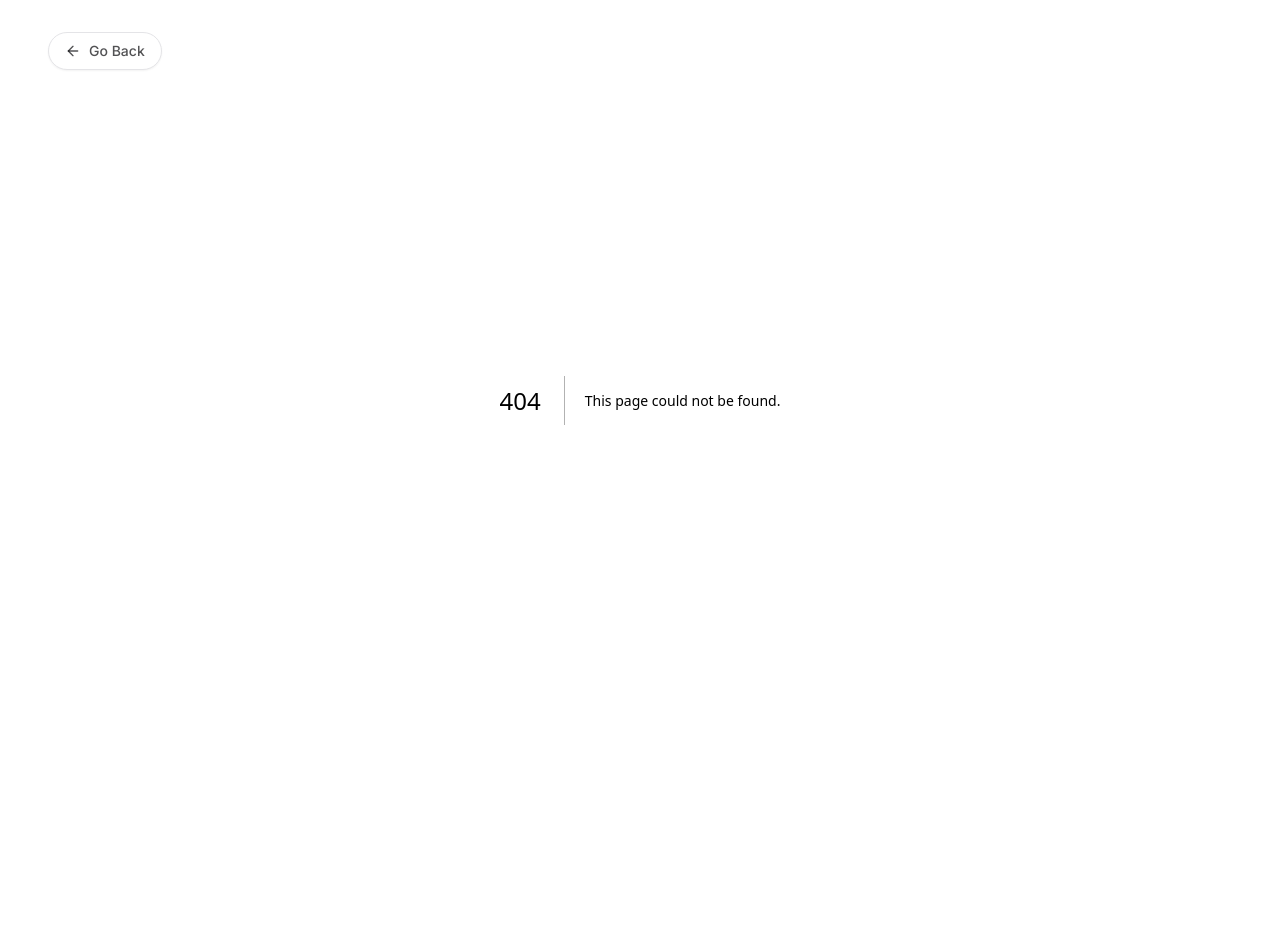
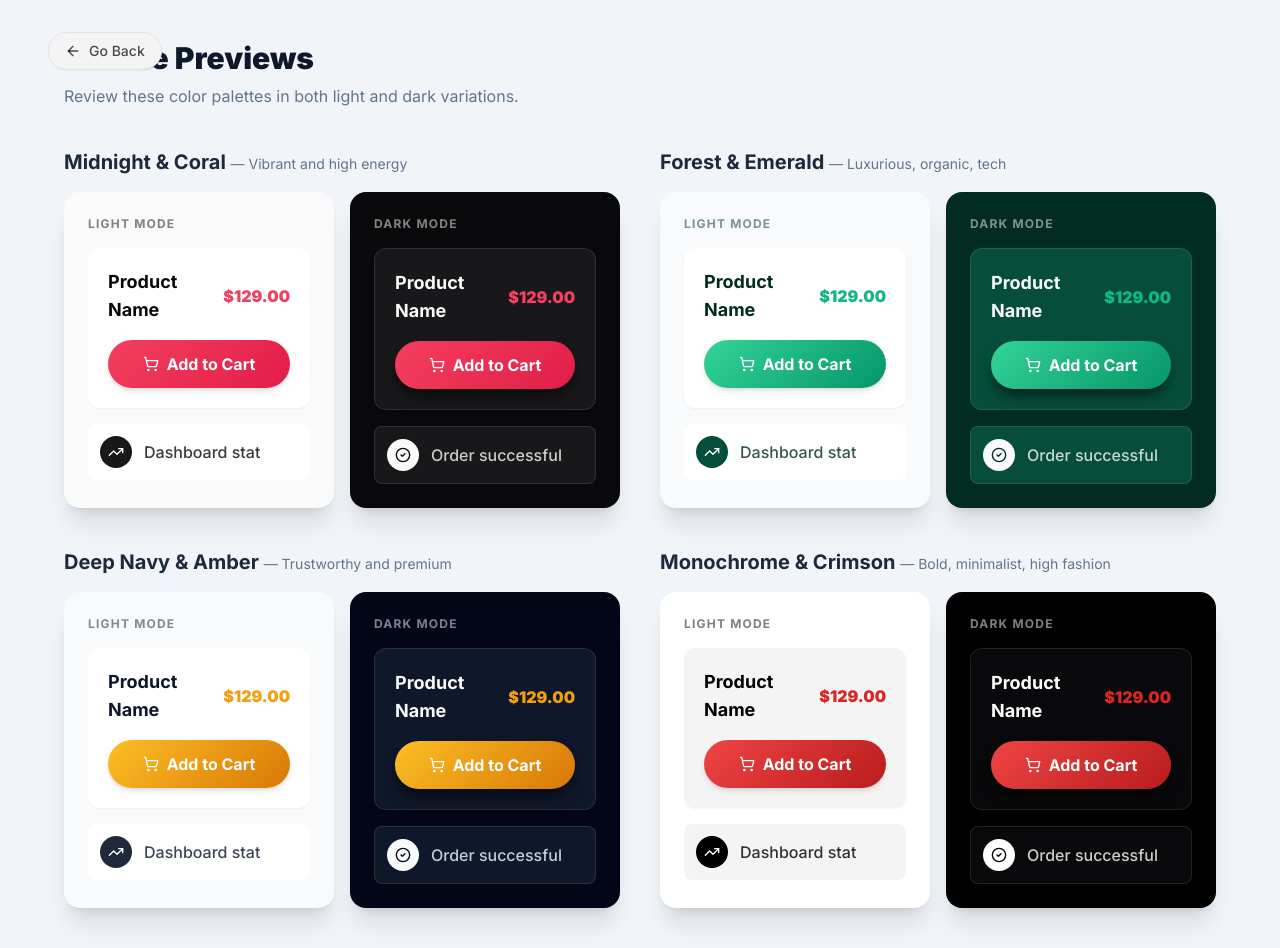
Before and after one commit to Rishabh893-ux/Bazaario-ECommerce-Platform, a Next.js app: page /theme-preview in a window 1280 px wide. Before the commit this address had no page. Before the commit the page ends 800 px from the top, so only its background shows below. Built offline with nearby package versions, Linux system fonts and the light colour scheme.

Commit message:
style: switch to Monochrome & Crimson premium theme

```diff
--- a/app/globals.css
+++ b/app/globals.css
@@ -7,21 +7,21 @@
 
 /* ─── Design Tokens ─── */
 :root {
-  --background: 250 250 250;
-  --card: 255 255 255;
-  --text-ink: 9 9 11;
+  --background: 255 255 255;
+  --card: 244 244 245;
+  --text-ink: 0 0 0;
   --border-subtle: 228 228 231;
-  --glow-brand: rgba(24, 24, 27, 0.15);
-  --glow-accent: rgba(99, 102, 241, 0.25);
+  --glow-brand: rgba(0, 0, 0, 0.1);
+  --glow-accent: rgba(220, 38, 38, 0.25);
 }
 
 .dark {
-  --background: 9 9 11;
-  --card: 24 24 27;
-  --text-ink: 250 250 250;
-  --border-subtle: 39 39 42;
-  --glow-brand: rgba(250, 250, 250, 0.1);
-  --glow-accent: rgba(99, 102, 241, 0.2);
+  --background: 0 0 0;
+  --card: 9 9 11;
+  --text-ink: 255 255 255;
+  --border-subtle: 24 24 27;
+  --glow-brand: rgba(255, 255, 255, 0.1);
+  --glow-accent: rgba(220, 38, 38, 0.35);
 }
 
 /* ─── Base ─── */
@@ -119,7 +119,7 @@
   /* Text gradient */
   .text-gradient {
     @apply text-transparent bg-clip-text;
-    background-image: linear-gradient(135deg, #6366F1 0%, #8B5CF6 40%, #D946EF 100%);
+    background-image: linear-gradient(135deg, #EF4444 0%, #DC2626 40%, #991B1B 100%);
   }
 
   /* Glass card */
--- /dev/null
+++ b/app/theme-preview/page.jsx
@@ -0,0 +1,157 @@
+"use client";
+
+import { CheckCircle2, ShoppingCart, TrendingUp } from "lucide-react";
+
+const THEMES = [
+  {
+    name: "Midnight & Coral",
+    description: "Vibrant and high energy",
+    colors: {
+      background: "#FAFAFA",
+      card: "#FFFFFF",
+      ink: "#09090B",
+      brand: "#18181B",
+      accent: "#F43F5E", // Rose/Coral
+      accentGradient: "linear-gradient(135deg, #F43F5E 0%, #E11D48 100%)"
+    },
+    darkColors: {
+      background: "#09090B",
+      card: "#18181B",
+      ink: "#FAFAFA",
+      brand: "#FAFAFA",
+    }
+  },
+  {
+    name: "Forest & Emerald",
+    description: "Luxurious, organic, tech",
+    colors: {
+      background: "#F8FAFC",
+      card: "#FFFFFF",
+      ink: "#022C22",
+      brand: "#064E3B",
+      accent: "#10B981", // Emerald
+      accentGradient: "linear-gradient(135deg, #34D399 0%, #059669 100%)"
+    },
+    darkColors: {
+      background: "#022C22",
+      card: "#064E3B",
+      ink: "#F8FAFC",
+      brand: "#F8FAFC",
+    }
+  },
+  {
+    name: "Deep Navy & Amber",
+    description: "Trustworthy and premium",
+    colors: {
+      background: "#F8FAFC",
+      card: "#FFFFFF",
+      ink: "#0F172A",
+      brand: "#1E293B",
+      accent: "#F59E0B", // Amber
+      accentGradient: "linear-gradient(135deg, #FBBF24 0%, #D97706 100%)"
+    },
+    darkColors: {
+      background: "#020617",
+      card: "#0F172A",
+      ink: "#F8FAFC",
+      brand: "#F8FAFC",
+    }
+  },
+  {
+    name: "Monochrome & Crimson",
+    description: "Bold, minimalist, high fashion",
+    colors: {
+      background: "#FFFFFF",
+      card: "#F4F4F5",
+      ink: "#000000",
+      brand: "#000000",
+      accent: "#DC2626", // Crimson Red
+      accentGradient: "linear-gradient(135deg, #EF4444 0%, #B91C1C 100%)"
+    },
+    darkColors: {
+      background: "#000000",
+      card: "#09090B",
+      ink: "#FFFFFF",
+      brand: "#FFFFFF",
+    }
+  }
+];
+
+export default function ThemePreview() {
+  return (
+    <div className="min-h-screen bg-slate-100 p-10 font-sans">
+      <div className="max-w-6xl mx-auto">
+        <h1 className="text-3xl font-black text-slate-900 mb-2">Theme Previews</h1>
+        <p className="text-slate-500 mb-10">Review these color palettes in both light and dark variations.</p>
+
+        <div className="grid xl:grid-cols-2 gap-10">
+          {THEMES.map((theme) => (
+            <div key={theme.name} className="flex flex-col gap-4">
+              <h2 className="text-xl font-bold text-slate-800">{theme.name} <span className="text-sm font-normal text-slate-500">— {theme.description}</span></h2>
+
+              <div className="flex flex-col sm:flex-row gap-4">
+                {/* Light Mode Preview */}
+                <div
+                  className="flex-1 rounded-2xl p-6 shadow-xl"
+                  style={{ backgroundColor: theme.colors.background, color: theme.colors.ink }}
+                >
+                  <p className="text-xs font-bold uppercase tracking-widest mb-4 opacity-50">Light Mode</p>
+
+                  <div className="rounded-xl p-5 shadow-sm mb-4" style={{ backgroundColor: theme.colors.card }}>
+                    <div className="flex justify-between items-center mb-4">
+                      <div className="font-bold text-lg">Product Name</div>
+                      <div className="font-black" style={{ color: theme.colors.accent }}>$129.00</div>
+                    </div>
+
+                    <button
+                      className="w-full py-3 rounded-full font-bold flex items-center justify-center gap-2 text-white shadow-md transition-transform hover:scale-105"
+                      style={{ background: theme.colors.accentGradient }}
+                    >
+                      <ShoppingCart size={16} /> Add to Cart
+                    </button>
+                  </div>
+
+                  <div className="flex items-center gap-3 p-3 rounded-lg" style={{ backgroundColor: theme.colors.card }}>
+                    <div className="p-2 rounded-full text-white" style={{ backgroundColor: theme.colors.brand }}>
+                      <TrendingUp size={16} />
+                    </div>
+                    <span className="font-medium opacity-80">Dashboard stat</span>
+                  </div>
+                </div>
+
+                {/* Dark Mode Preview */}
+                <div
+                  className="flex-1 rounded-2xl p-6 shadow-xl"
+                  style={{ backgroundColor: theme.darkColors.background, color: theme.darkColors.ink }}
+                >
+                  <p className="text-xs font-bold uppercase tracking-widest mb-4 opacity-50">Dark Mode</p>
+
+                  <div className="rounded-xl p-5 shadow-sm mb-4 border border-white/10" style={{ backgroundColor: theme.darkColors.card }}>
+                    <div className="flex justify-between items-center mb-4">
+                      <div className="font-bold text-lg">Product Name</div>
+                      <div className="font-black" style={{ color: theme.colors.accent }}>$129.00</div>
+                    </div>
+
+                    <button
+                      className="w-full py-3 rounded-full font-bold flex items-center justify-center gap-2 text-white shadow-lg shadow-black/50 transition-transform hover:scale-105"
+                      style={{ background: theme.colors.accentGradient }}
+                    >
+                      <ShoppingCart size={16} /> Add to Cart
+                    </button>
+                  </div>
+
+                  <div className="flex items-center gap-3 p-3 rounded-lg border border-white/10" style={{ backgroundColor: theme.darkColors.card }}>
+                    <div className="p-2 rounded-full" style={{ backgroundColor: theme.darkColors.brand, color: theme.darkColors.background }}>
+                      <CheckCircle2 size={16} />
+                    </div>
+                    <span className="font-medium opacity-80">Order successful</span>
+                  </div>
+                </div>
+              </div>
+            </div>
+          ))}
+        </div>
+      </div>
+    </div>
+  );
+}
--- a/tailwind.config.js
+++ b/tailwind.config.js
@@ -12,14 +12,14 @@
         card: "rgb(var(--card) / <alpha-value>)",
         ink: "rgb(var(--text-ink) / <alpha-value>)",
         brand: {
-          DEFAULT: "#18181B",
-          dark: "#09090B",
+          DEFAULT: "#000000",
+          dark: "#000000",
           light: "rgb(var(--border-subtle) / <alpha-value>)",
         },
         accent: {
-          DEFAULT: "#6366F1",
-          dark: "#4F46E5",
-          light: "#E0E7FF",
+          DEFAULT: "#DC2626", // Red 600
+          dark: "#B91C1C",    // Red 700
+          light: "#FEE2E2",   // Red 100
         },
       },
       borderRadius: {
@@ -27,9 +27,9 @@
         "squircle-lg": "1.75rem",
       },
       boxShadow: {
-        "glow-accent": "0 0 30px rgba(99, 102, 241, 0.4)",
-        "glow-brand": "0 0 30px rgba(24, 24, 27, 0.15)",
-        "card-hover": "0 16px 40px -8px rgba(9, 9, 11, 0.15)",
+        "glow-accent": "0 0 30px rgba(220, 38, 38, 0.4)",
+        "glow-brand": "0 0 30px rgba(0, 0, 0, 0.15)",
+        "card-hover": "0 16px 40px -8px rgba(0, 0, 0, 0.15)",
       },
       animation: {
         "fade-up": "fadeSlideUp 0.55s ease-out both",
@@ -57,8 +57,8 @@
           "100%": { backgroundPosition: "600px 0" },
         },
         glowPulse: {
-          "0%, 100%": { boxShadow: "0 0 20px rgba(99, 102, 241, 0.35)" },
-          "50%": { boxShadow: "0 0 45px rgba(99, 102, 241, 0.6)" },
+          "0%, 100%": { boxShadow: "0 0 20px rgba(220, 38, 38, 0.35)" },
+          "50%": { boxShadow: "0 0 45px rgba(220, 38, 38, 0.6)" },
         },
         floatOrb: {
           "0%, 100%": { transform: "translateY(0px) scale(1)" },
```
